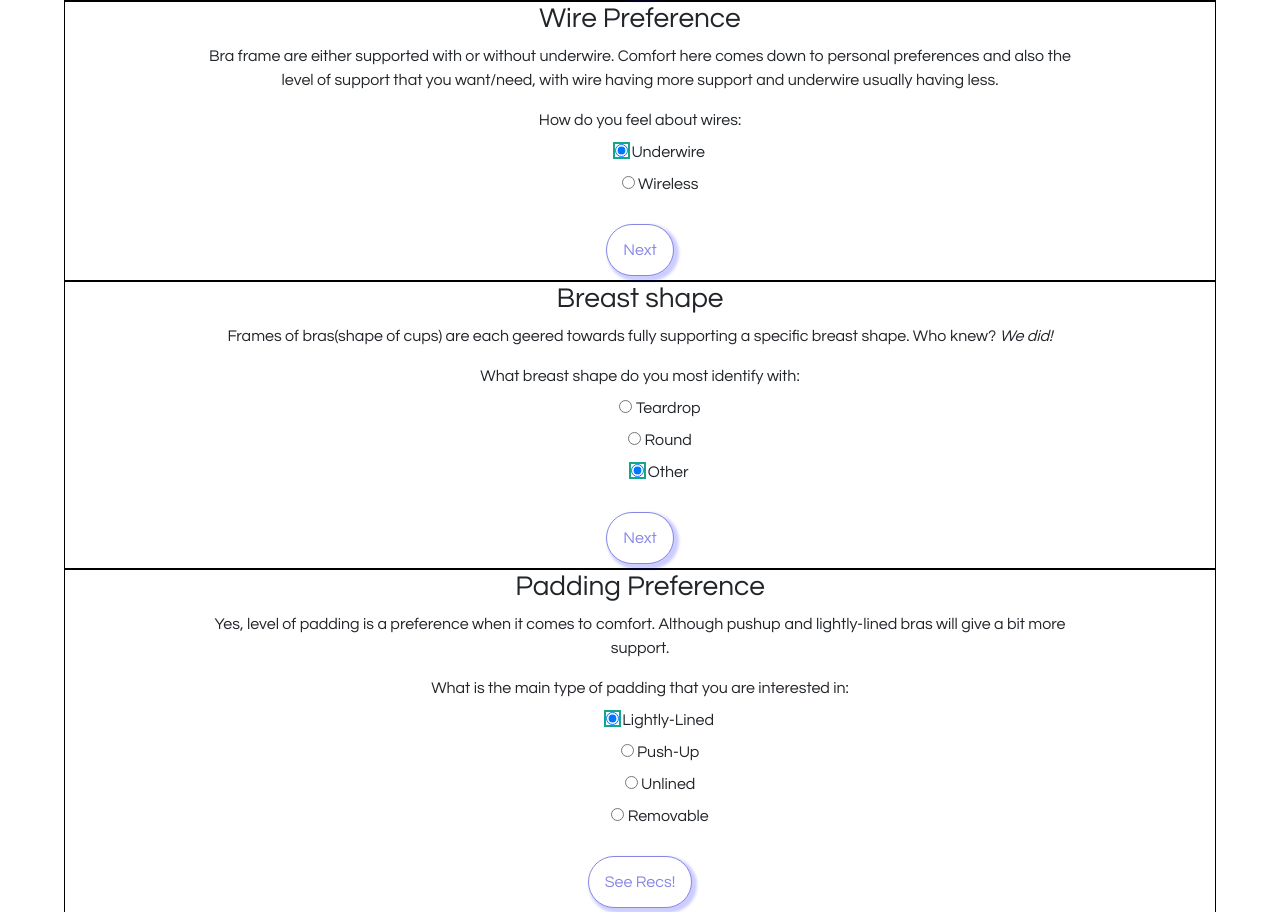
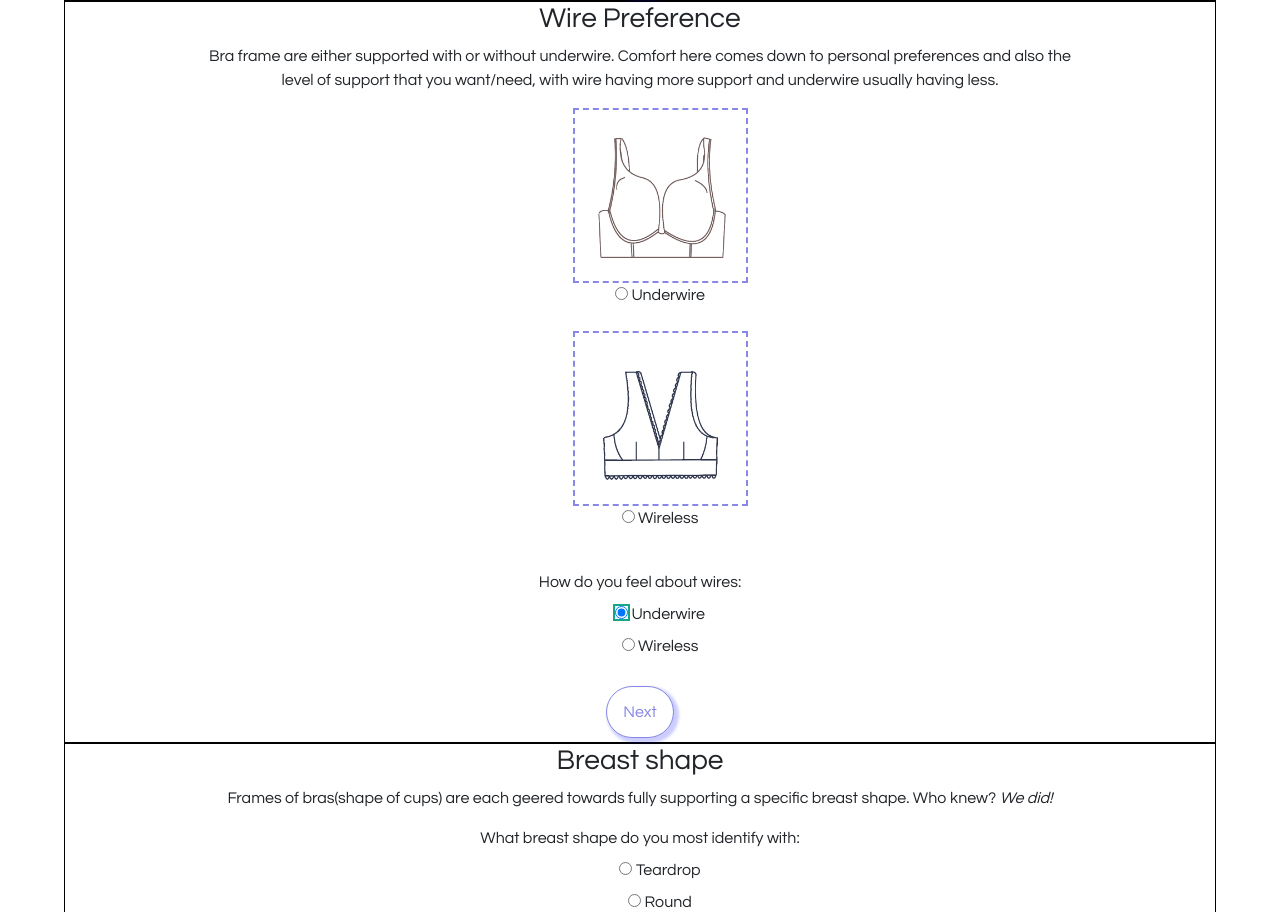
Before and after one commit to support-me/support-me, a Django app: page /brafitting/suggestion-form/1 in a window 1280 px wide. Shown: the part 1094-2006 px from the top of the page. Run offline with Django 3.2, Linux system fonts and the light colour scheme; tables that the repository leaves empty hold one stand-in row (values such as "Sample post"); some libraries are stand-ins or nearby versions; some web fonts are replaced.

Commit message:
underwire and wireless bra options show drawings of bras

```diff
--- a/core/templates/suggestion-form.html
+++ b/core/templates/suggestion-form.html
@@ -56,6 +56,22 @@
         <h3 id="bra-wire-label">Wire Preference</h3>
         <div class="suggestion-step-column">
             <p>Bra frame are either supported with or without underwire.  Comfort here comes down to personal preferences and also the level of support that you want/need, with wire having more support and underwire usually having less.</p>
+            <ul class="wire-frame-field">
+                {% for choice in form.bra_wire.field.choices %}
+                <li class="emoji-drawing-set">
+                {% if 'Underwire' in choice %}
+                    <img id="emoji-underwire-drawing" src="{% static 'images/pushup_bra-bold.png' %}" alt="bra that has an underwire">
+                {% endif %}
+                {% if 'Wireless' in choice %}
+                    <img id="emoji-wireless-drawing" src="{% static 'images/bralette-bold.png' %}" alt="bra without underwire">
+                {% endif %}
+                    <p>
+                    <input type="radio" name="bra_wire" value="{{ choice.0 }}"{% ifequal form.bra_wire.data choice.0 %} checked="checked" {% endifequal %}/>
+                    <label for="">{{ choice.1 }}</label>
+                    </p>
+                </li>
+                {% endfor %}
+            </ul>
             <label for="{{ form.bra_wire.id_for_label }}">How do you feel about wires:</label>
             {{ form.bra_wire }}
         </div>
```
